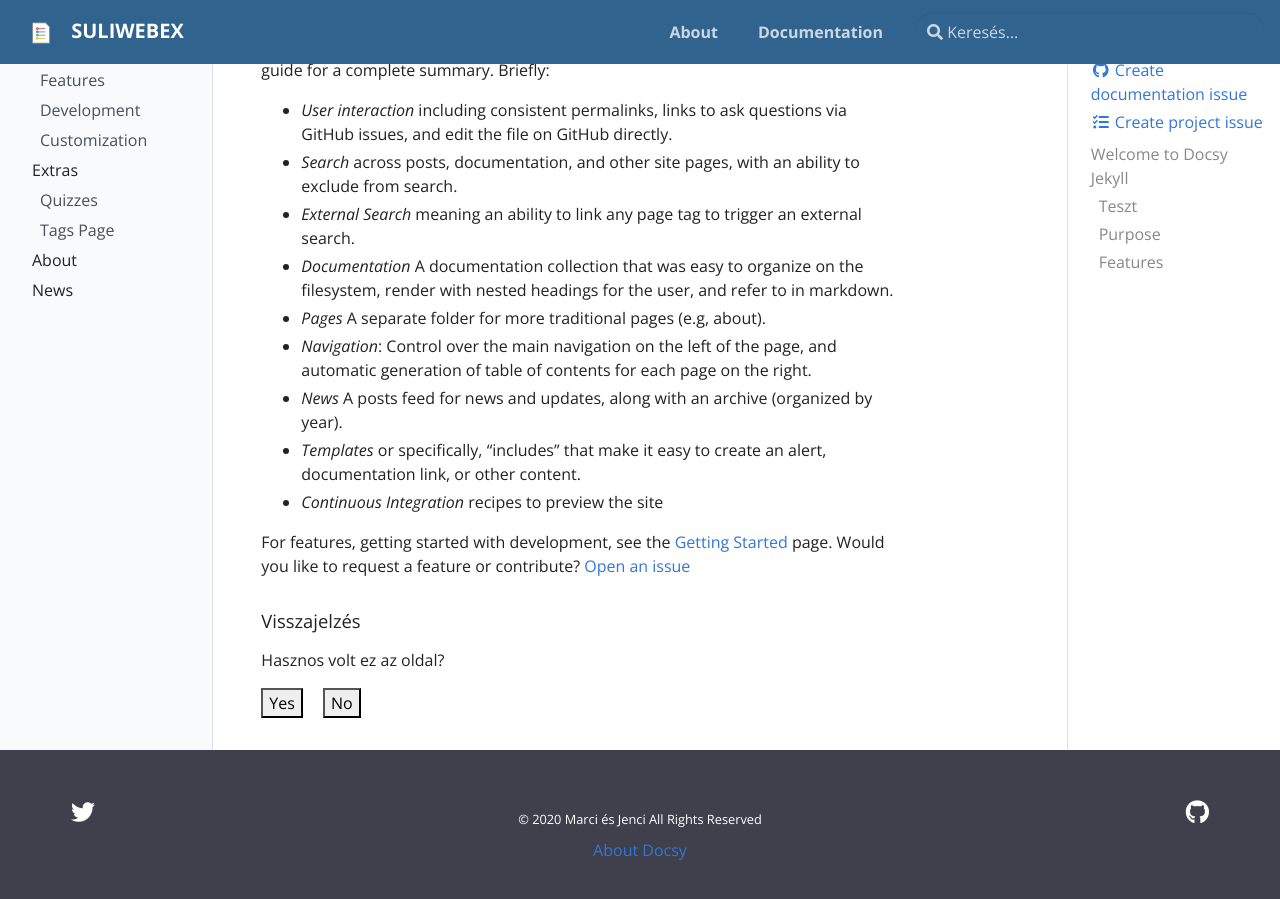
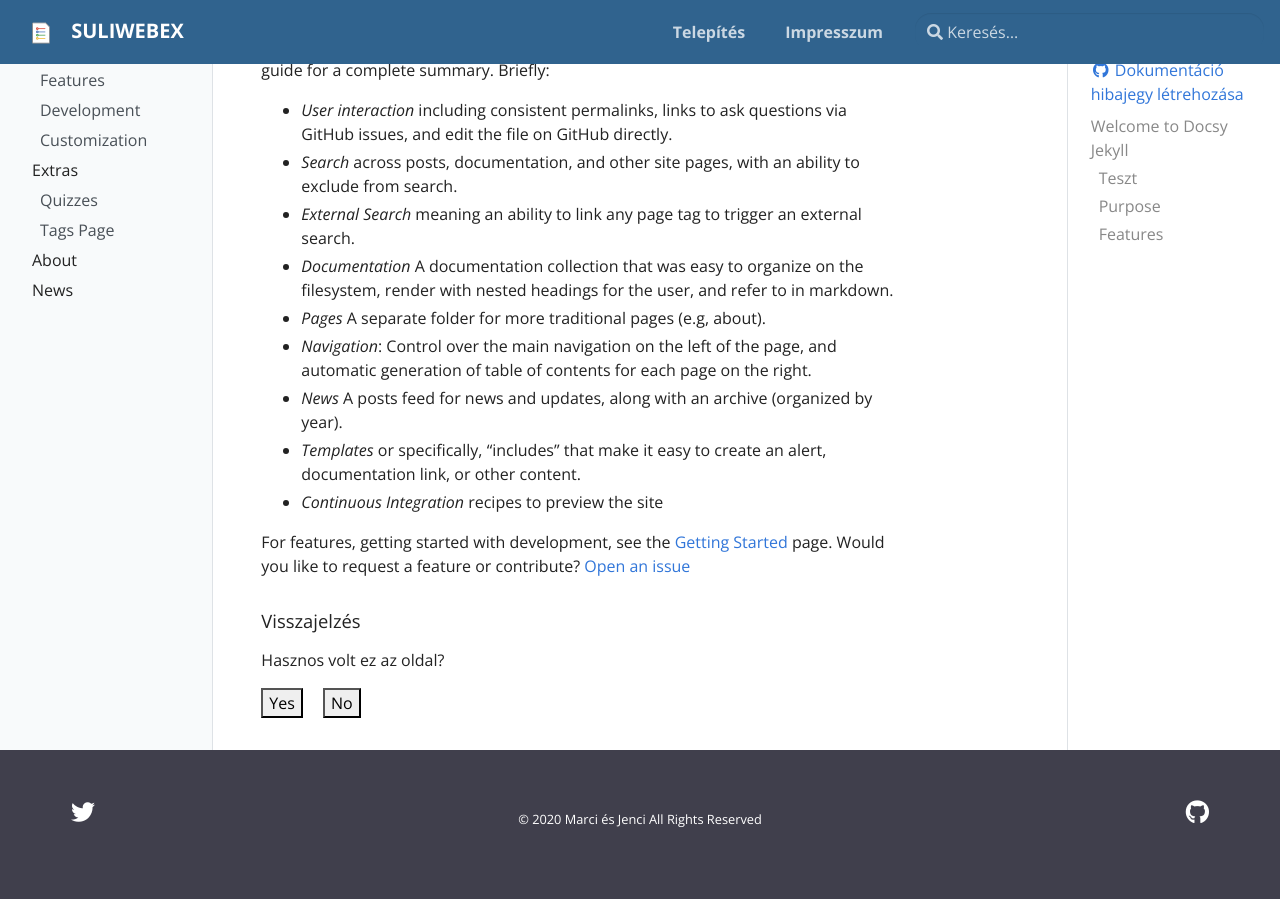
Before and after one commit to suliwebex/suliwebex.github.io, a Jekyll site: the page built from pages/index.md, in a window 1280 px wide and 900 px high, scrolled down 995 px. Built offline with Jekyll 4.4.1, drawn with Linux system fonts in a browser that asks for light colours.

Commit message:
navigáció

```diff
--- a/_data/navigation.yml
+++ b/_data/navigation.yml
@@ -1,4 +1,6 @@
-- title: About
-  url: about
-- title: Documentation
-  url: docs
+- title: Telepítés
+  url: install
+- title: Impresszum
+  url: impresszum
+# - title: Documentation
+#   url: docs
--- a/_data/toc.yml
+++ b/_data/toc.yml
@@ -1,4 +1,4 @@
-- title: Documentation
+- title: Dokumentáció
   url: docs
   links:
     - title: "Getting Started"
--- a/_includes/editable.html
+++ b/_includes/editable.html
@@ -1,6 +1,6 @@
-<a href="{{ site.repo }}/edit/master/{{ page.path }}" target="_blank"><i class="fa fa-edit fa-fw"></i> Edit this page</a>
-<a href="{{ site.repo }}/issues/new?labels={% if page.editable %}{{ page.editable }}{% else %}question{% endif %}&title=Question:&body=Question on: {{ site.repo }}/tree/master/{{ page.path }}" target="_blank"><i class="fab fa-github fa-fw"></i> Create documentation issue</a>
-<a href="{{ site.repo }}/issues/new" target="_blank"><i class="fas fa-tasks fa-fw"></i> Create project issue</a>
+<a href="{{ site.repo }}/edit/master/{{ page.path }}" target="_blank"><i class="fa fa-edit fa-fw"></i> Oldal szerekesztése</a>
+<a href="{{ site.repo }}/issues/new?labels={% if page.editable %}{{ page.editable }}{% else %}question{% endif %}&title=Question:&body=Question on: {{ site.repo }}/tree/master/{{ page.path }}" target="_blank"><i class="fab fa-github fa-fw"></i> Dokumentáció hibajegy létrehozása</a>
+<!-- <a href="{{ site.repo }}/issues/new" target="_blank"><i class="fas fa-tasks fa-fw"></i> Create project issue</a> -->
 <!-- this will parse through the header fields and add a button to open
      an issue / ask a question on Github. The editable field should be in
      the post frontend matter, and refer to the label to open the issue for -->
--- a/_includes/footer.html
+++ b/_includes/footer.html
@@ -23,7 +23,7 @@
 <div class="col-12 col-sm-4 text-center py-2 order-sm-2">
   <small class="text-white">© 2020 {{ site.author }} All Rights Reserved</small>
   {% if site.privacy %}<small class="ml-1"><a href="{{ site.privacy }}" target="_blank">Privacy Policy</a></small>{% endif %}
-  <p class="mt-2"><a href="/about/">About Docsy</a></p>
+  <!-- <p class="mt-2"><a href="/about/">About Docsy</a></p>	 -->
       </div>
     </div>
   </div>
```
Also changed, not shown: pages/about.md (deleted, +0 -14 lines), pages/impresszum.md (added, +6 -0 lines).
